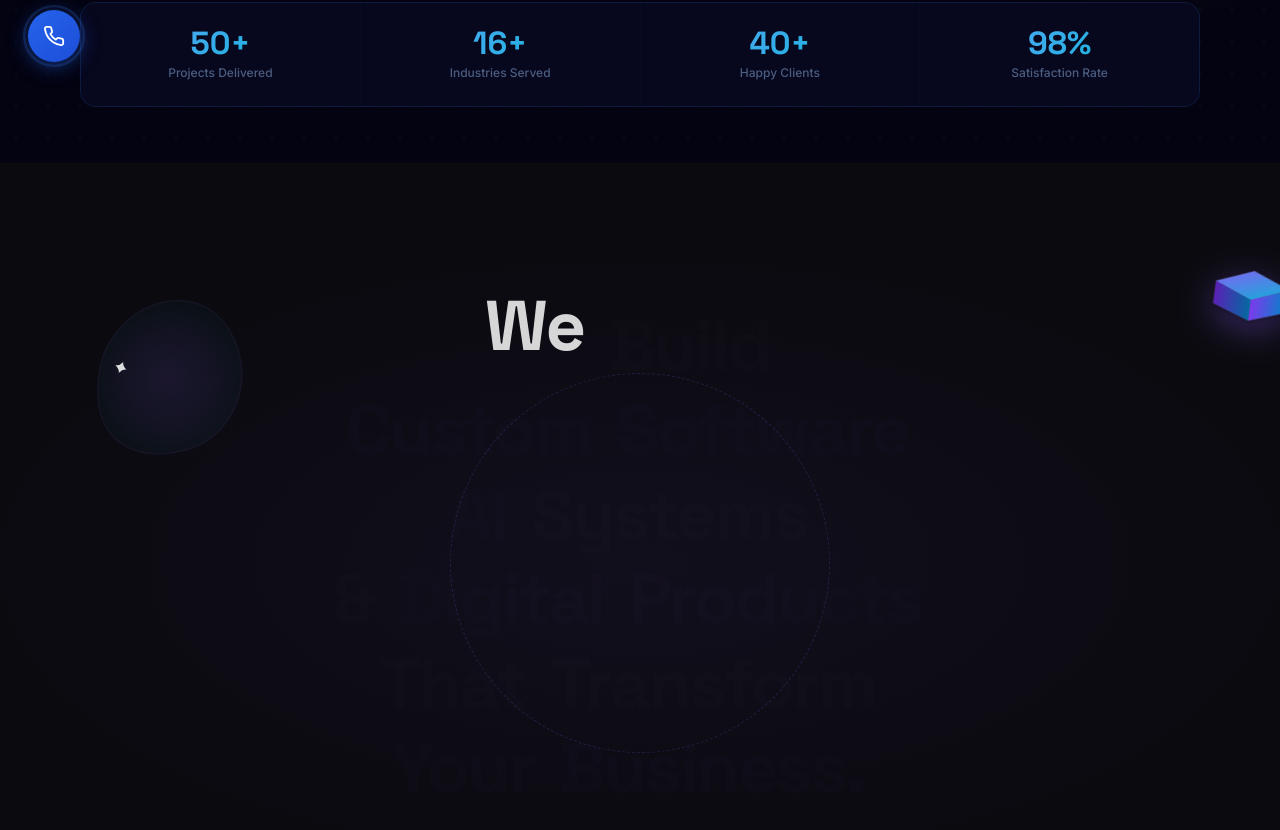
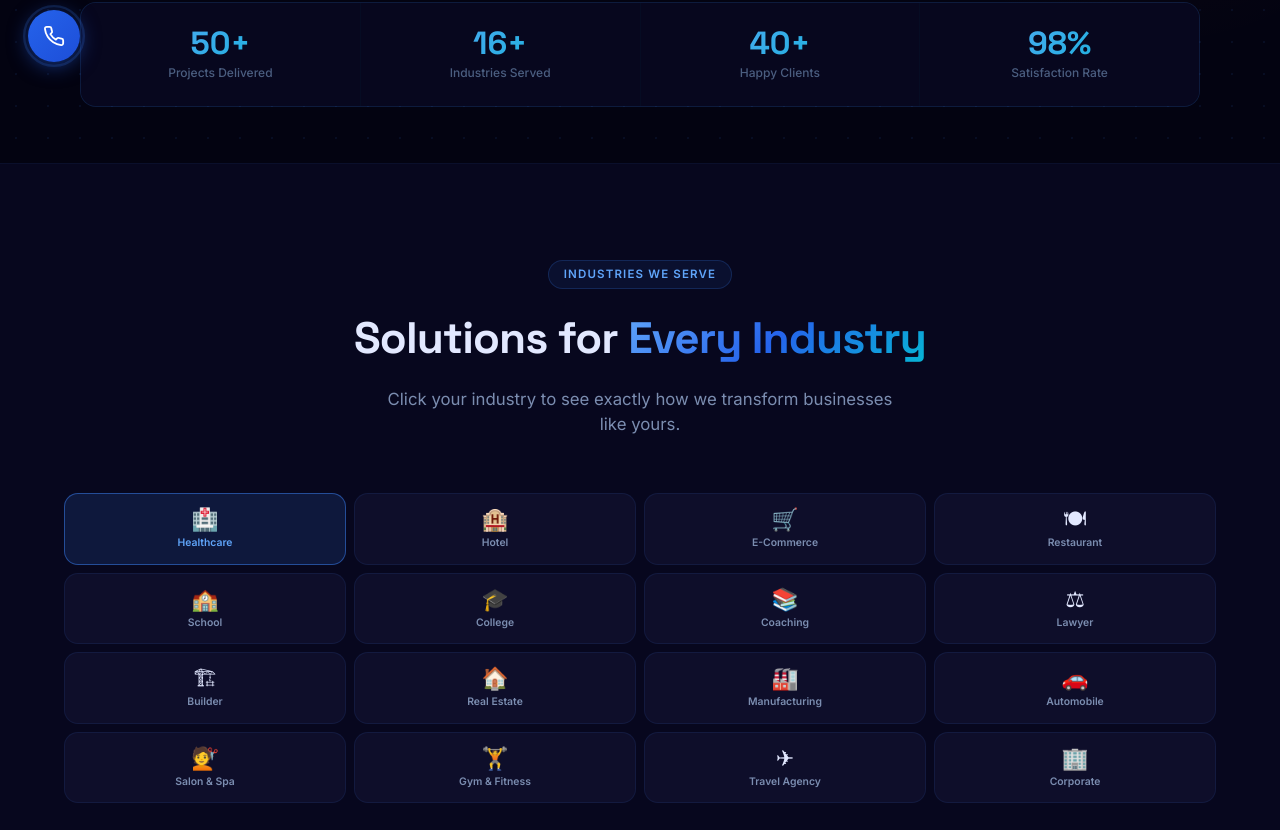
Before and after one commit to harrypeter07/whsoftech, a Next.js app: page / in a window 1280 px wide. Shown: the part 710-1540 px from the top of the page. Built offline with nearby package versions, Linux system fonts and the light colour scheme.

Commit message:
fix: actually remove ScrollStorySection from page (missed in prior delete commit)
Co-Authored-By: Claude Sonnet 4.6 (1M context) <noreply@anthropic.com>

```diff
--- a/app/page.tsx
+++ b/app/page.tsx
@@ -1,7 +1,6 @@
 import type { Metadata } from 'next';
 import { Navbar } from '@/components/Navbar';
 import { Hero } from '@/components/Hero';
-import { ScrollStorySection } from '@/components/ScrollStorySection';
 import { IndustriesSection } from '@/components/IndustriesSection';
 import { ServicesSection } from '@/components/ServicesSection';
 import { ProcessSection } from '@/components/ProcessSection';
@@ -26,7 +25,6 @@ export default function Home() {
     <main style={{ background: '#030311', minHeight: '100vh', width: '100%', overflowX: 'hidden' }}>
       <Navbar />
       <Hero />
-      <ScrollStorySection />
       <IndustriesSection />
       <ServicesSection />
       <ProcessSection />
```
